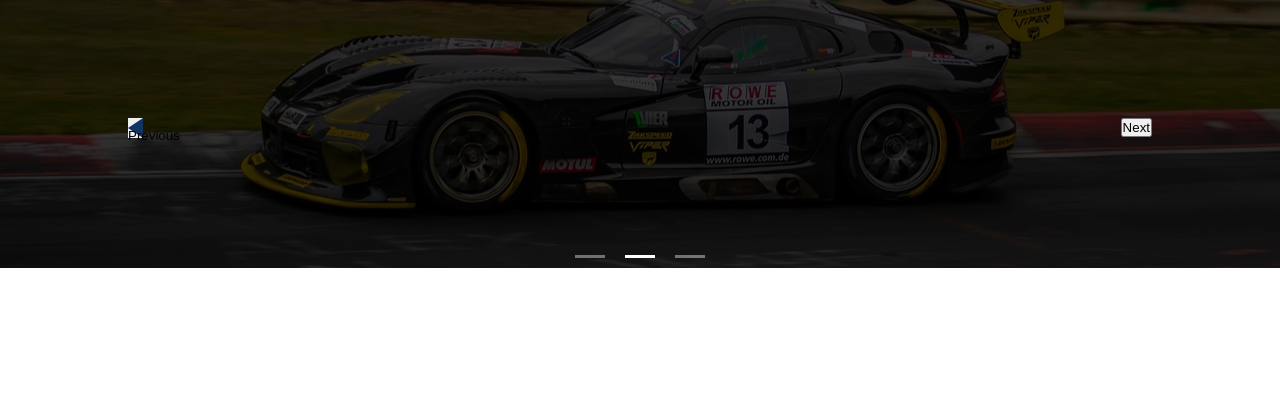
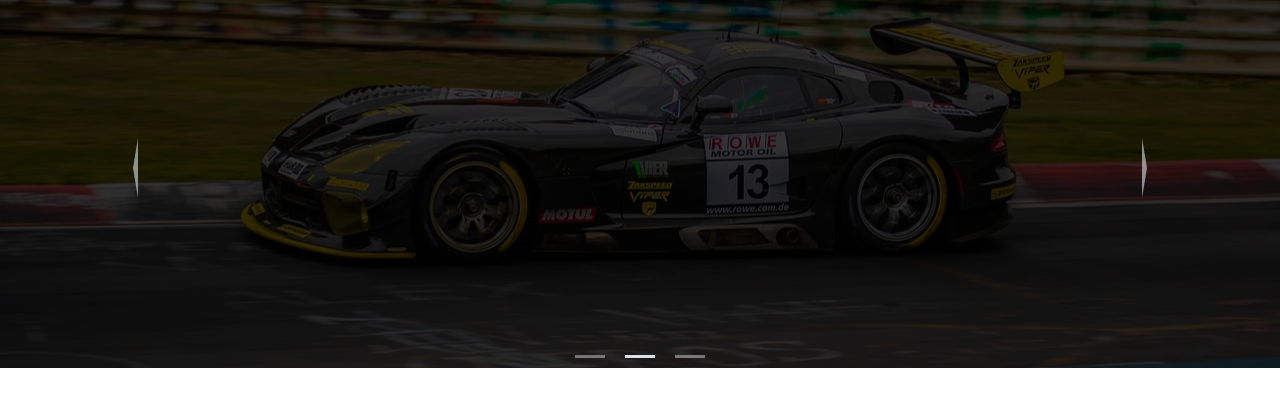
Before and after one commit to LukaMazione/Frost-Custom, a plain HTML site: page index.html in a window 1280 px wide. Shown: the part 82-488 px from the top of the page. Drawn offline with nearby package versions, Linux system fonts and the light colour scheme.

Commit message:
slider finished

```diff
--- a/index.html
+++ b/index.html
@@ -42,17 +42,17 @@
     </nav>
 
     <header class="header">
-        <div class="header__img-one">
+        <div class="header__img-one header__img">
             <h3 class="header__heading">Lorem, ipsum dolor.</h3>
             <p class="header__text">Lorem ipsum, dolor sit amet consectetur adipisicing elit.</p>
             <div class="header__img-shadow"></div>
         </div>
-        <div class="header__img-two">
+        <div class="header__img-two header__img">
             <h3 class="header__heading">Lorem, ipsum dolor.</h3>
             <p class="header__text">Lorem ipsum, dolor sit amet consectetur adipisicing elit.</p>
             <div class="header__img-shadow"></div>
         </div>
-        <div class="header__img-three">
+        <div class="header__img-three header__img">
             <h3 class="header__heading">Lorem, ipsum dolor.</h3>
             <p class="header__text">Lorem ipsum dolor sit amet consectetur adipisicing elit.</p>
             <div class="header__img-shadow"></div>
--- a/sass/abstracts/_colors.scss
+++ b/sass/abstracts/_colors.scss
@@ -3,3 +3,4 @@
 $outline: rgb(207, 226, 243);
 $white-color: #dae1e8;
 $header-shadow: rgba(0, 0, 0, 0.2);
+$slider-dots: rgba(255, 255, 255, 0.4);
--- a/sass/layout/_header.scss
+++ b/sass/layout/_header.scss
@@ -5,16 +5,17 @@
     margin-top: 50px;
     width: 100%;
 
+    &__img{
+        height: 70vh;
+    }
+
     &__img-one{
-        height: 300px;
         @include mixins.heroImages('../img/main-carousel-1.jpg');
     }
     &__img-two{
-        height: 300px;
         @include mixins.heroImages('../img/main-carousel-2.jpg');
     }
     &__img-three{
-        height: 300px;
         @include mixins.heroImages('../img/main-carousel-3.jpg');
     }
     &__img-shadow{
--- a/sass/media/_media.scss
+++ b/sass/media/_media.scss
@@ -21,6 +21,11 @@
 			padding: 0.2em 0.6em;
 		}
 	}
+    .header{
+        &__img{
+            height: 50vh;
+        }
+    }
 }
 @media (min-width: 996px) {
 	.nav {
--- a/sass/vendors/_slick.scss
+++ b/sass/vendors/_slick.scss
@@ -1,3 +1,5 @@
+@use '../abstracts/colors';
+@use '../abstracts/mixins';
 .slick-dots {
 	position: absolute;
 	bottom: 0;
@@ -22,31 +24,49 @@
 
 		border: none;
 		// border-radius: 100%;
-			background-color: rgba(255, 255, 255, 0.4);
+		background-color: colors.$slider-dots;
 
 		text-indent: -9999px;
 	}
 
 	li.slick-active button {
-			background-color: white;
+		background-color: colors.$white-color;
+	}
+}
+
+.slick-arrow {
+    position: absolute;
+	top: 50%;
+	transform: translateY(-50%);
+	appearance: none;
+	margin: 0;
+	padding: 0;
+	background: none;
+	font-size: 0;
+    opacity: .6;
+    &:hover{
+        cursor: pointer;
     }
 
 }
-
-.slick-arrow{
-    position: absolute;
-    top: 50%;
-}
-.slick-next{
-    right: 10%;
-}
-.slick-prev{
+.slick-prev {
 	left: 10%;
 	z-index: 10;
 	width: 0;
 	height: 0;
-  border-left: 0 solid transparent;
-  border-right: 15px solid #113463;
-  border-top: 10px solid transparent;
-  border-bottom: 10px solid transparent;
+	border-left: 5px solid transparent;
+	border-right: 5px solid colors.$white-color;
+	border-top: 30px solid transparent;
+	border-bottom: 30px solid transparent;
 }
+.slick-next {
+	right: 10%;
+	z-index: 10;
+	width: 1rem;
+	height: 2rem;
+	border-right: 5px solid transparent;
+	border-left: 5px solid colors.$white-color;
+	border-top: 30px solid transparent;
+	border-bottom: 30px solid transparent;
+
+}
```
Also changed, not shown: css/style.css, 1 other file. Lines whose indentation alone changed are shown as unchanged.
